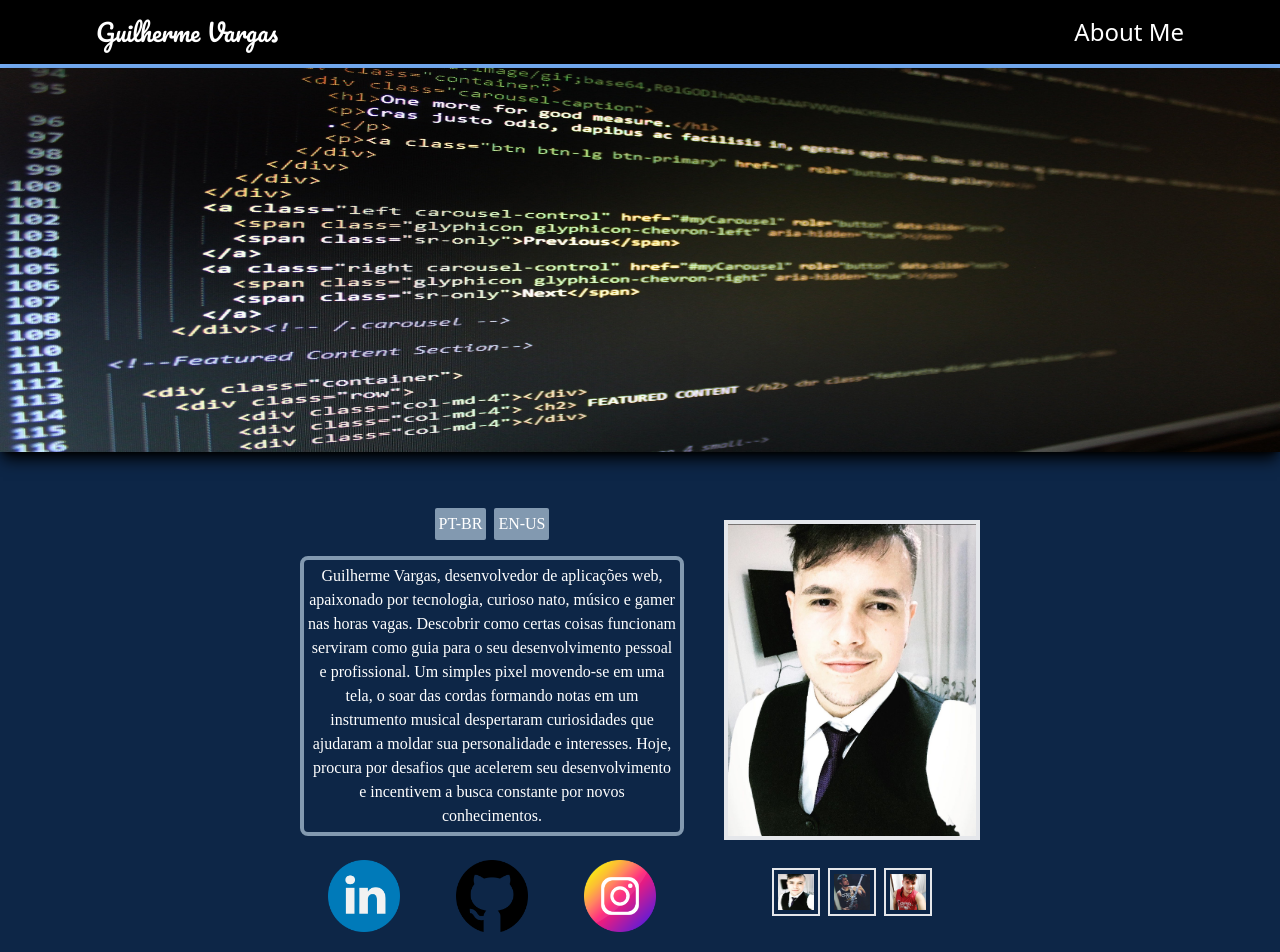
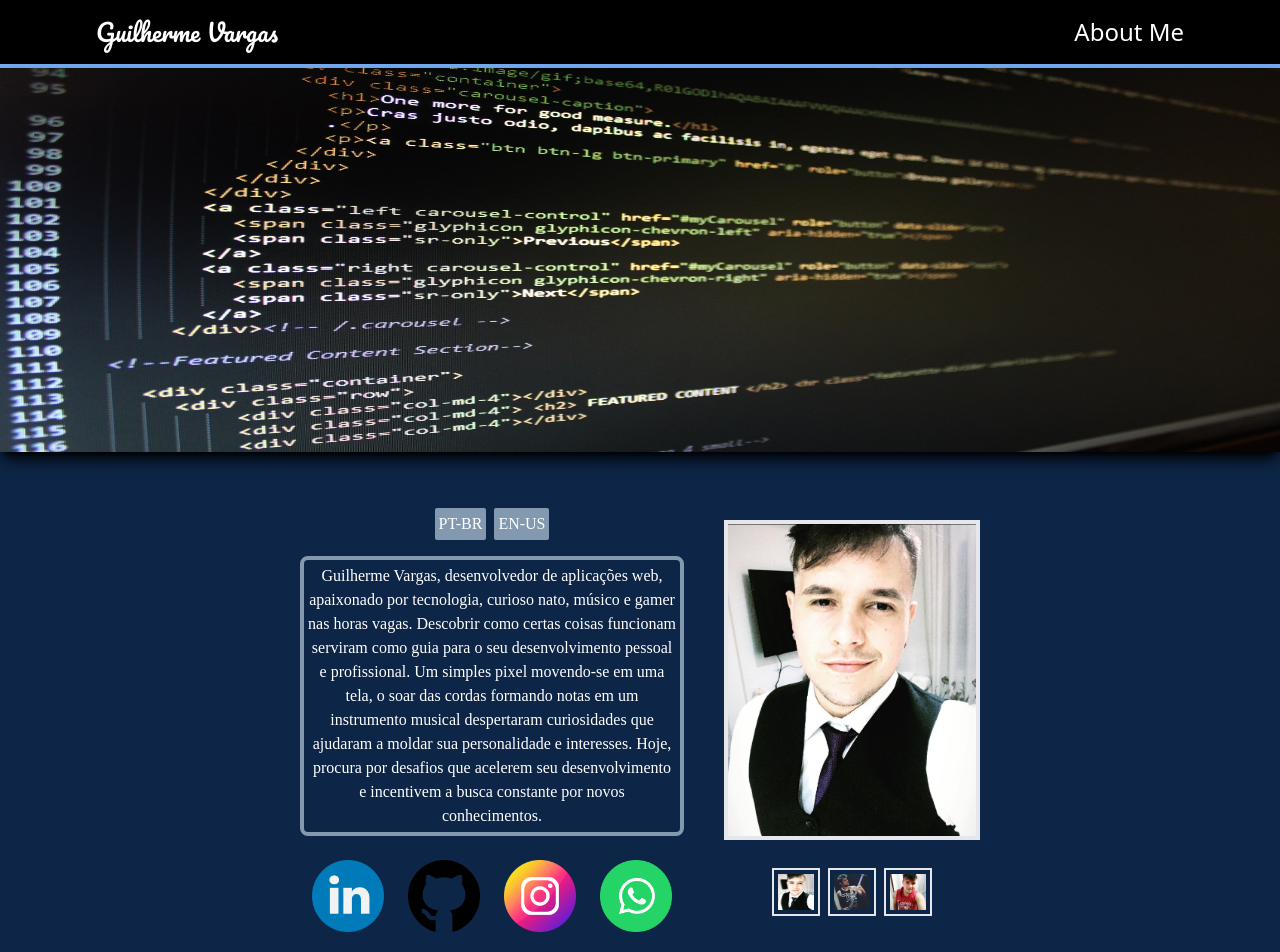
Before and after one commit to guivargas95/Portfolio-ReactVite, a React (Vite) app: page / in a window 1280 px wide. Shown: the top 952 px of the page. Built offline with nearby package versions, Linux system fonts and the light colour scheme; no server answers; a web font is replaced by a local one.

Commit message:
Incluído ícone Whatsapp

```diff
--- a/src/components/bio/bioInfo/index.tsx
+++ b/src/components/bio/bioInfo/index.tsx
@@ -28,6 +28,7 @@ export default function BioInfo() {
                 <li><a href="https://www.linkedin.com/in/guivargas95/" target="_blank"><img src="/assets/icons/linkedin.png" className="w-16 md:w-20 p-1" alt="Linkedin" /></a></li>
                 <li><a href="https://github.com/guivargas95" target="_blank"><img src="/assets/icons/github.png" className="w-16 md:w-20 p-1" alt="Github" /></a></li>
                 <li><a href="https://www.instagram.com/guii.vargas/" target="_blank"><img src="/assets/icons/instagram.png" className="w-16 md:w-20 p-1" alt="Instagram" /></a></li>
+                <li><a href="https://wa.me/5541992295513" target="_blank"><img src="/assets/icons/wp.png" className="w-16 md:w-20 p-1" alt="WhatsAPP" /></a></li>
             </ul>
         </div>
     )
```
Also changed, not shown: public/assets/icons/wp.png (added).
